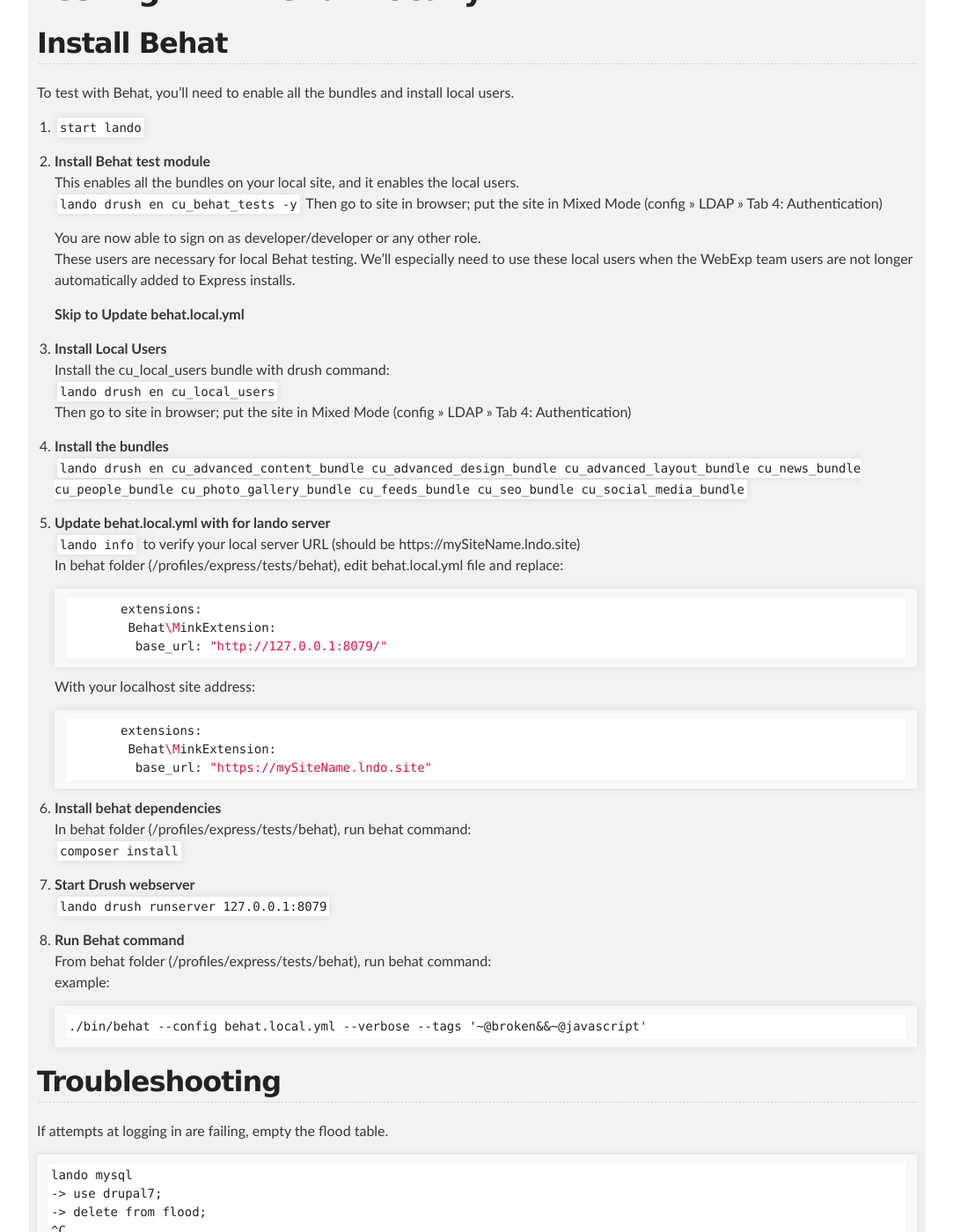
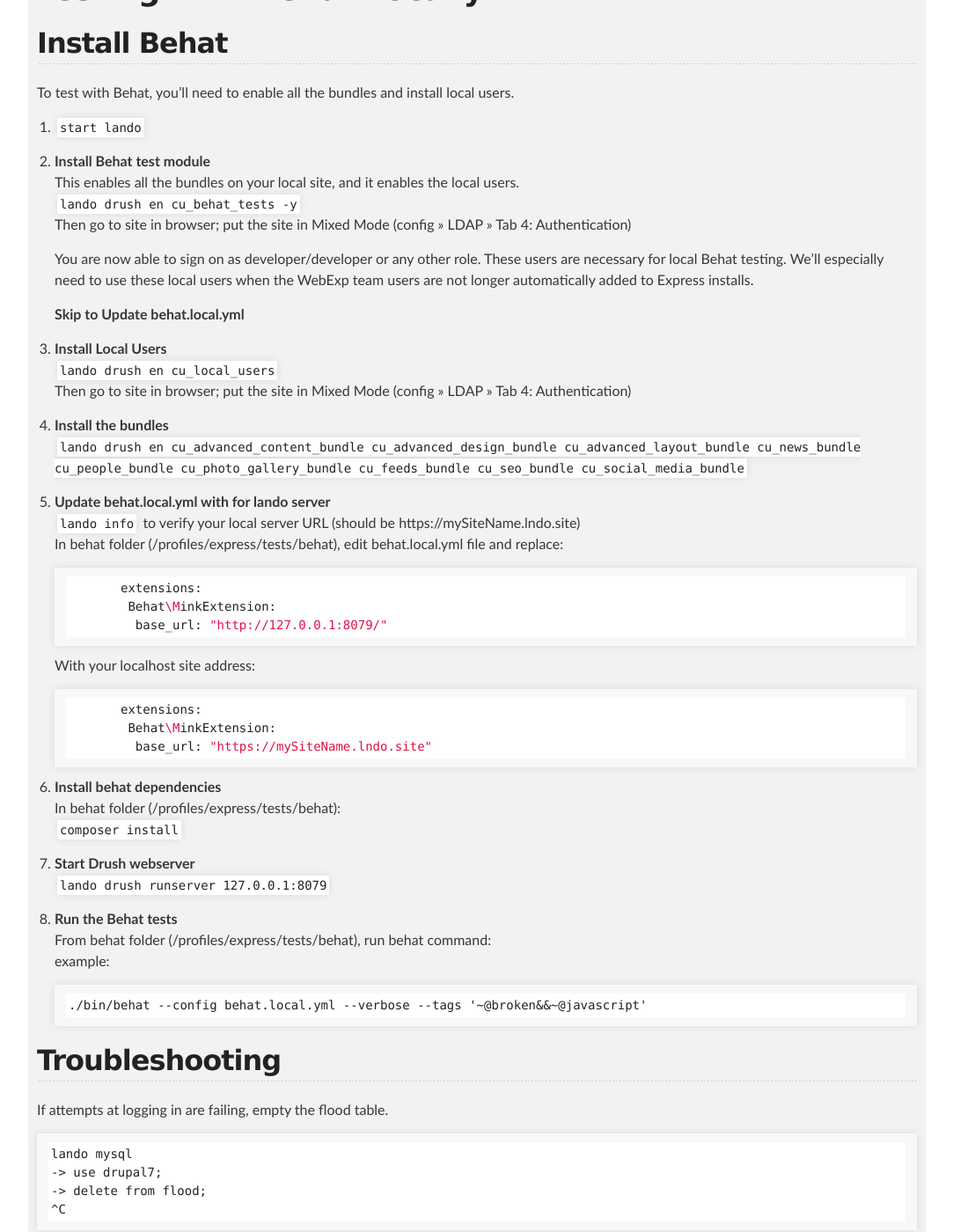
Before and after one commit to cathysnider/cathysnider.github.io, a Jekyll site: the page built from behat.md, in a window 1280 px wide and 1400 px high, scrolled down 319 px. Shown: the whole window at 88% size, without its empty margins (98-1181 px from the left). Built offline with Jekyll 4.4.1, drawn with Linux system fonts in a browser that asks for light colours.

Commit message:
update with mre exact wording

````diff
--- a/behat.md
+++ b/behat.md
@@ -13,16 +13,14 @@ To test with Behat, you'll need to enable all the bundles and install local user
 
 1. **Install Behat test module** <br/>
    This enables all the bundles on your local site, and it enables the local users. <br/>
-   ```lando drush en cu_behat_tests -y```
+   ```lando drush en cu_behat_tests -y``` <br />
    Then go to site in browser; put the site in Mixed Mode (config >> LDAP >> Tab 4: Authentication)
 
-   You are now able to sign on as developer/developer or any other role. <br />
-   These users are necessary for local Behat testing. We'll especially need to use these local users when the WebExp team users are not longer automatically added to Express installs.
+   You are now able to sign on as developer/developer or any other role. These users are necessary for local Behat testing. We'll especially need to use these local users when the WebExp team users are not longer automatically added to Express installs.
 
    **Skip to Update behat.local.yml**
 
 1. **Install Local Users** <br />
-   Install the cu_local_users bundle with drush command: <br />
    ```lando drush en cu_local_users``` <br />
    Then go to site in browser; put the site in Mixed Mode (config >> LDAP >> Tab 4: Authentication) <br />
 
@@ -48,13 +46,13 @@ To test with Behat, you'll need to enable all the bundles and install local user
       ```
 
 1. **Install behat dependencies** <br />
-   In behat folder (/profiles/express/tests/behat), run behat command: <br />
+   In behat folder (/profiles/express/tests/behat): <br />
   ```composer install```
 
 1. **Start Drush webserver** <br />
          ```lando drush runserver 127.0.0.1:8079```
 
-1. **Run Behat command** <br />
+1. **Run the Behat tests** <br />
    From behat folder (/profiles/express/tests/behat), run behat command: <br />
    example: <br />
    ```
````
